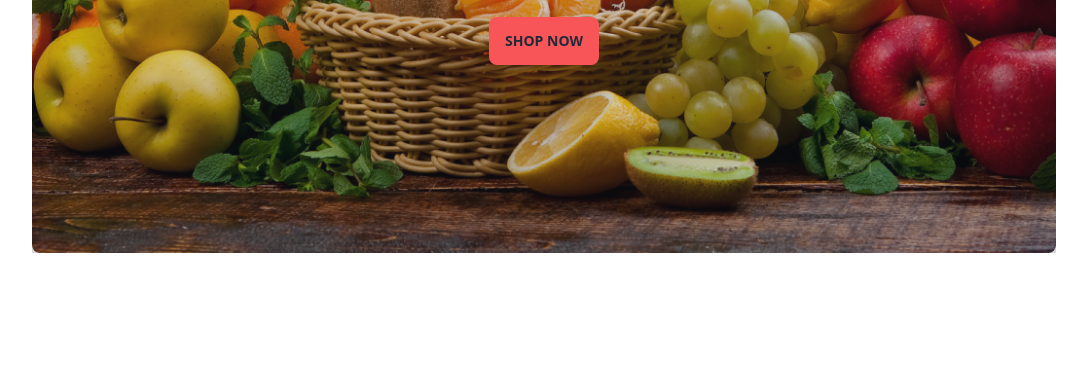
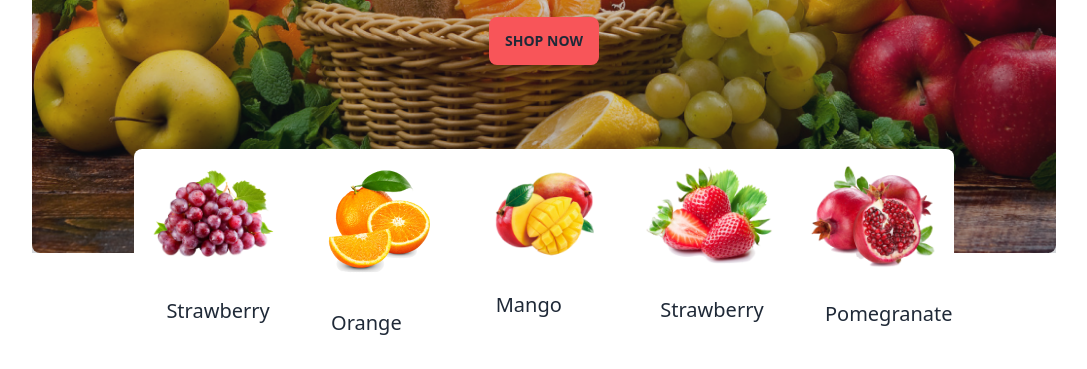
Before and after one commit to MahiuddinZilani/A3-fruit-brust, a plain HTML site: page index.html in a window 1280 px wide. Shown: the part 471-840 px from the top of the page, without its empty margins (96-1183 px from the left). Before the commit the page ends 800 px from the top, so only its background shows below. Drawn offline with nearby package versions, Linux system fonts and the light colour scheme; grey boxes are pictures that could not be loaded.

Commit message:
absolute section added in banner

```diff
--- a/index.html
+++ b/index.html
@@ -9,7 +9,7 @@
     <!-- css styles which is not working in tailwind  -->
     <style>
         .screen {
-            height: calc( 100vh - 27vh);
+            height: calc(100vh - 27vh);
             border-radius: .5rem;
         }
     </style>
@@ -86,7 +86,7 @@
             </div>
         </nav>
         <!-- banner  -->
-        <div class="mx-2 my-4 md:my-6 md:mx-auto lg:my8 md:max-w-screen-md lg:max-w-screen-lg">
+        <div class="static mx-2 my-4 md:relative md:my-6 md:mx-auto lg:my8 md:max-w-screen-md lg:max-w-screen-lg">
             <div class="carousel w-full">
                 <!-- slide1 -->
                 <div id="slide1" class="carousel-item relative w-full">
@@ -106,7 +106,7 @@
                         <a href="#slide2" class="btn btn-circle">❯</a>
                     </div>
                 </div>
-                 <!-- slide 02  -->
+                <!-- slide 02  -->
                 <div id="slide2" class="carousel-item relative w-full">
                     <div class="hero screen" style="background-image: url('./images/banner2.png');">
                         <div class="hero-overlay bg-opacity-20 "></div>
@@ -158,8 +158,45 @@
                     </div>
                 </div>
             </div>
+            <!-- fruits card on the bottom of the banner  -->
+            <div class="static flex flex-col md:w-4/5 mx-auto gap-x-1 md:absolute left-[10%] bottom-0 translate-y-1/2 md:grid md:grid-cols-5 bg-white md:rounded-lg">
+                <!-- card 01  -->
+                <div class="card bg-base-100 flex flex-col justify-between">
+                    <figure class="px-4 pt-4">
+                        <img src="/images/fruit1.png" alt="fruits" class="rounded-xl" />
+                    </figure>
+                    <h2 class="card-body text-xl font-medium">Strawberry</h2>
+                </div>
+                <!-- card 02  -->
+                <div class="card bg-base-100 flex flex-col justify-between">
+                    <figure class="px-4 pt-4">
+                        <img src="/images/fruit2.png" alt="fruits" class="rounded-xl" />
+                    </figure>
+                    <h2 class="card-body text-xl font-medium ">Orange</h2>
+                </div>
+                <!-- card 03  -->
+                <div class="card bg-base-100 flex flex-col justify-between">
+                    <figure class="px-4 pt-4">
+                        <img src="/images/fruit3.png" alt="fruits" class="rounded-xl" />
+                    </figure>
+                    <h2 class="card-body text-xl font-medium">Mango</h2>
+                </div>
+                <!-- card 04  -->
+                <div class="card bg-base-100 flex flex-col justify-between">
+                    <figure class="px-4 pt-4">
+                        <img src="/images/fruit4.png" alt="fruits" class="rounded-xl" />
+                    </figure>
+                    <h2 class="card-body text-xl font-medium">Strawberry</h2>
+                </div>
+                <!-- card 05  -->
+                <div class="card bg-base-100 flex flex-col justify-between">
+                    <figure class="px-4 pt-4">
+                        <img src="/images/fruit5.png" alt="fruits" class="rounded-xl" />
+                    </figure>
+                    <h2 class="card-body text-xl font-medium">Pomegranate</h2>
+                </div>
+            </div>
         </div>
-
     </header>
     <!-- main part starts  -->
     <main>
```
